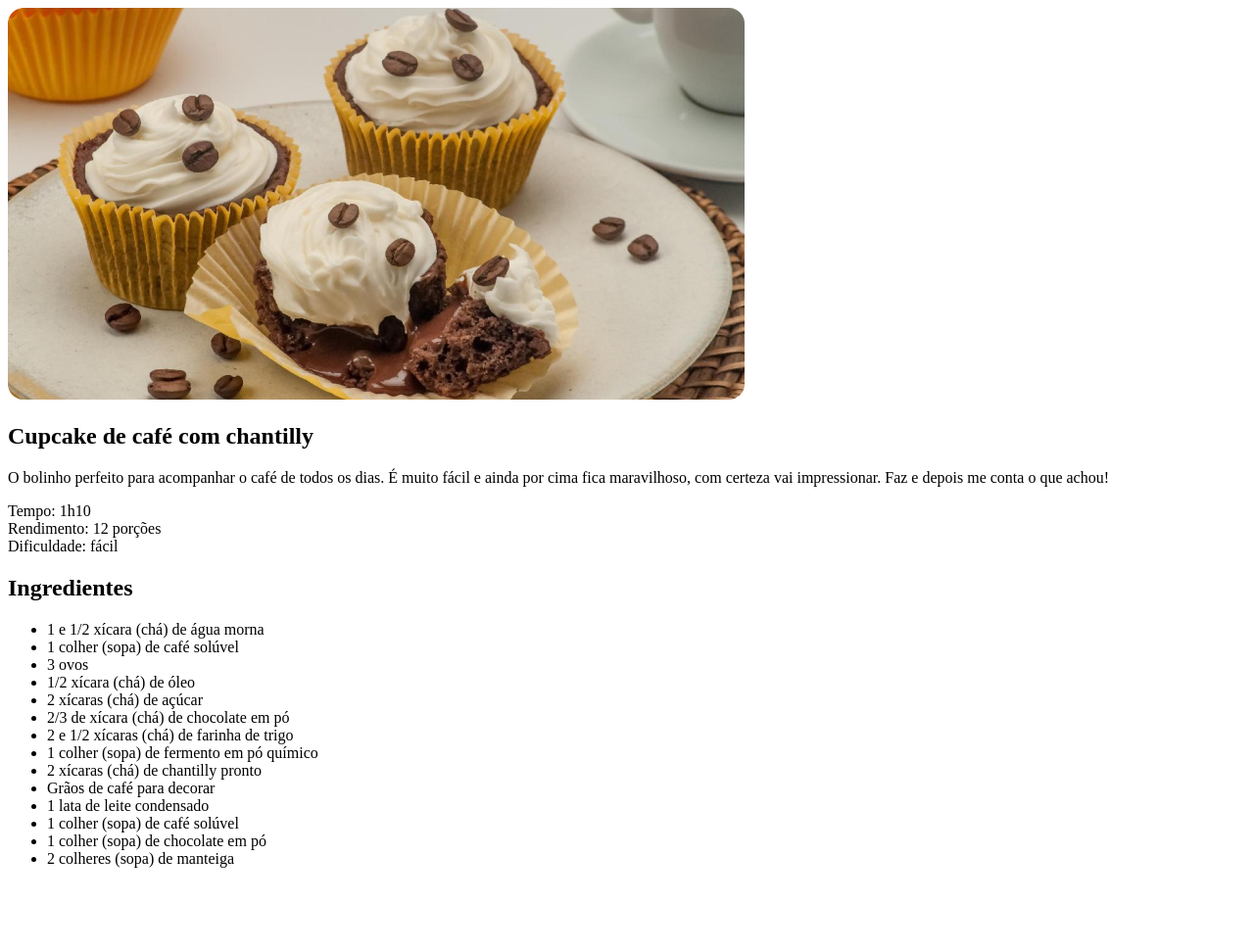
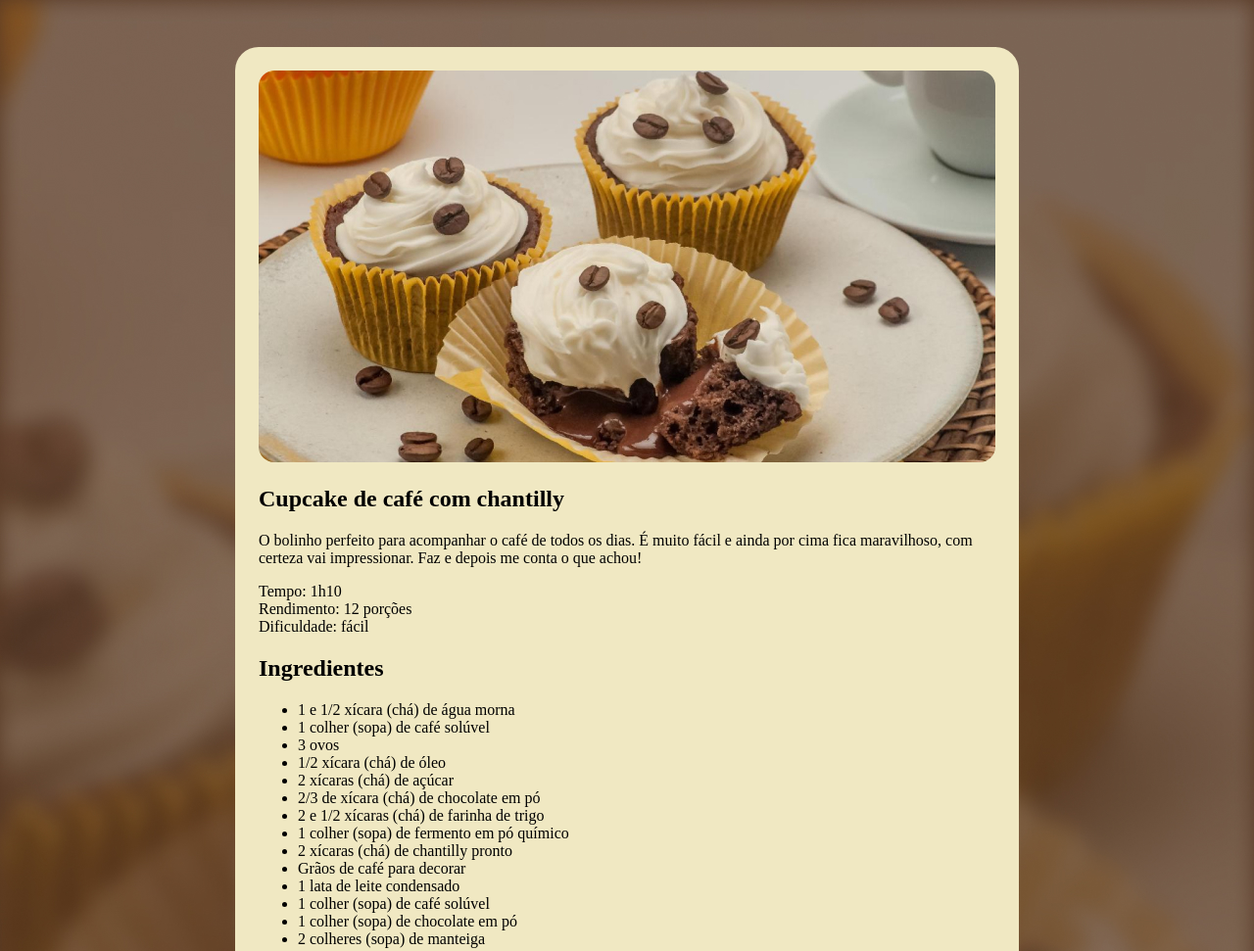
Before and after one commit to edu-sanches/projeto-basico-receita-html-css, a plain HTML site: page index.html in a window 1280 px wide. Shown: the top 971 px of the page at 98% size. Before the commit the page ends 902 px from the top, so only its background shows below. Drawn offline with Linux system fonts and the light colour scheme.

Commit message:
imagem de fundo; estilo #page

```diff
--- a/style.css
+++ b/style.css
@@ -1,3 +1,16 @@
+body {
+    background: url(assets/bg.jpg) no-repeat top center/cover;
+}
+
+#page {
+    width: 800px;
+    box-sizing: border-box;
+    padding: 24px;
+    border-radius: 24px;
+    background-color: #F0E8C2;
+    margin: 48px auto;
+}
+
 img {
     border-radius: 16px;
 }
```
